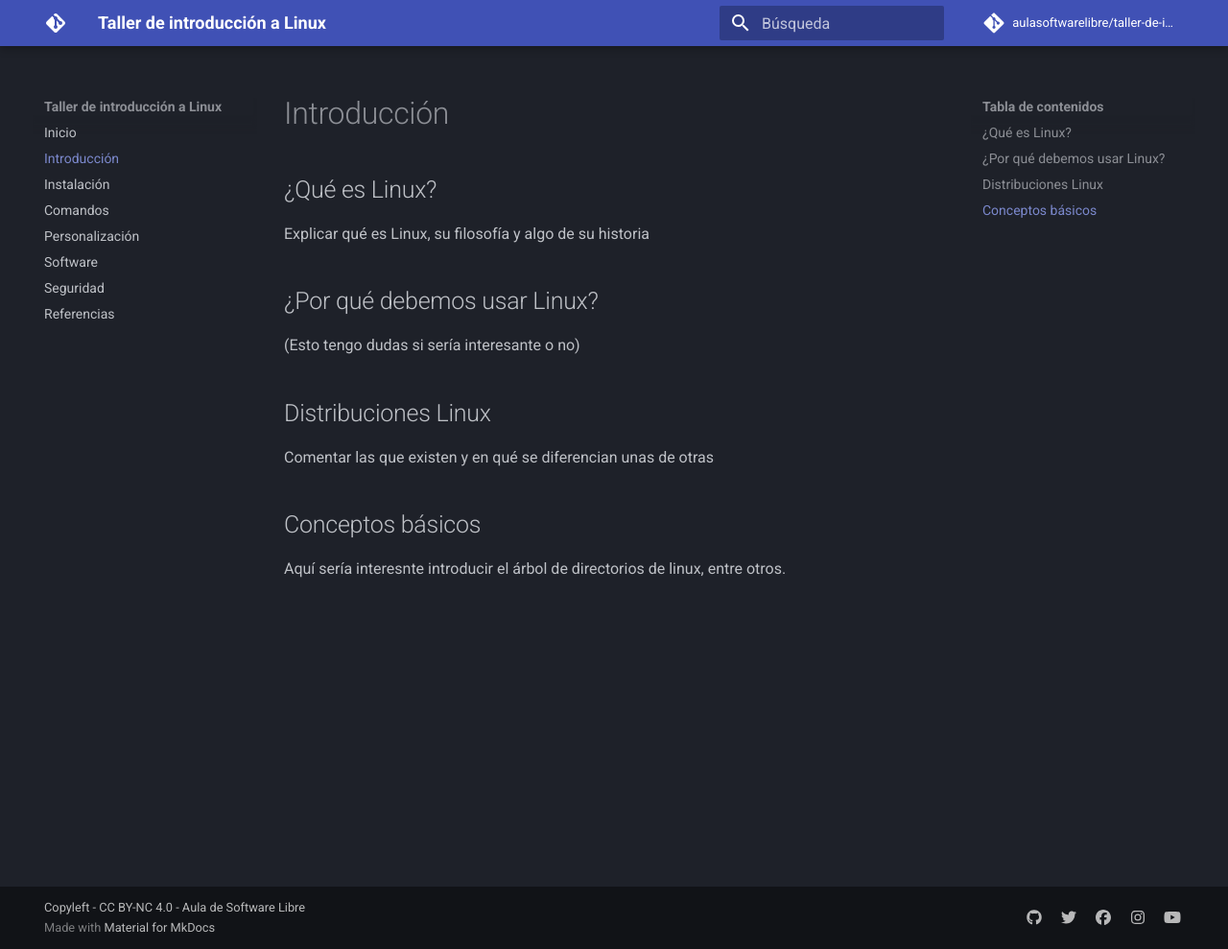
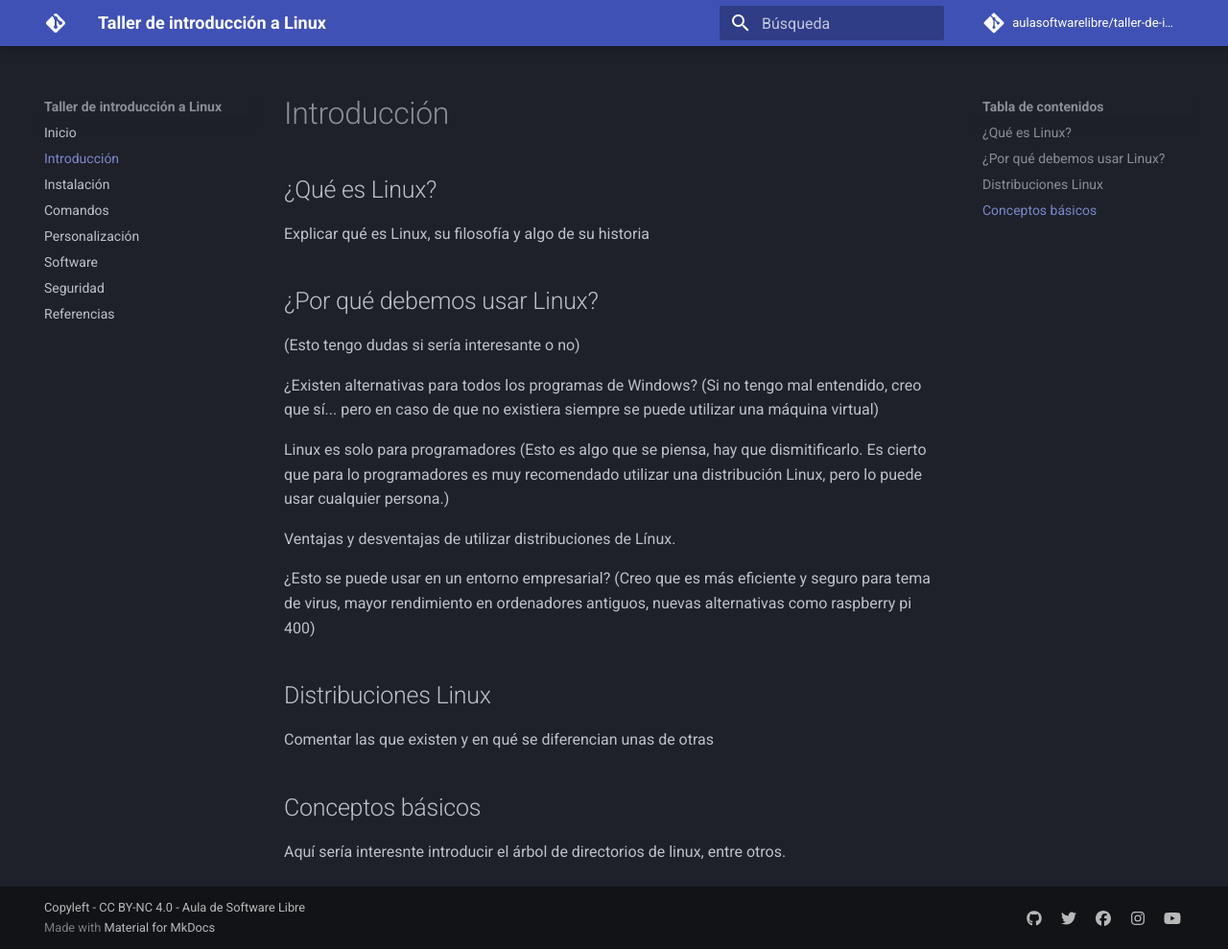
Before and after one commit to aulasoftwarelibre/taller-de-introduccion-a-linux, an MkDocs documentation site: the page built from docs/introduccion.md, in a window 1280 px wide and 989 px high. Shown: the whole window at 96% size. Built offline with MkDocs 1.6.1 and Material for MkDocs 9.7.7, drawn with Linux system fonts in a browser that asks for light colours; comment, search, counter and statistics services are not loaded.

Commit message:
New proposal to Introduction - ¿Por qué debemos usar Linux?

```diff
--- a/docs/introduccion.md
+++ b/docs/introduccion.md
@@ -6,6 +6,17 @@
 ## ¿Por qué debemos usar Linux?
 (Esto tengo dudas si sería interesante o no)
 
+¿Existen alternativas para todos los programas de Windows? (Si no tengo mal entendido, creo que sí...
+pero en caso de que no existiera siempre se puede utilizar una máquina virtual)
+
+Linux es solo para programadores (Esto es algo que se piensa, hay que dismitificarlo. Es cierto que para
+lo programadores es muy recomendado utilizar una distribución Linux, pero lo puede usar cualquier persona.)
+
+Ventajas y desventajas de utilizar distribuciones de Línux.
+
+¿Esto se puede usar en un entorno empresarial? (Creo que es más eficiente y seguro para tema de virus,
+mayor rendimiento en ordenadores antiguos, nuevas alternativas como raspberry pi 400)
+
 ## Distribuciones Linux
 Comentar las que existen y en qué se diferencian unas de otras
 
```
